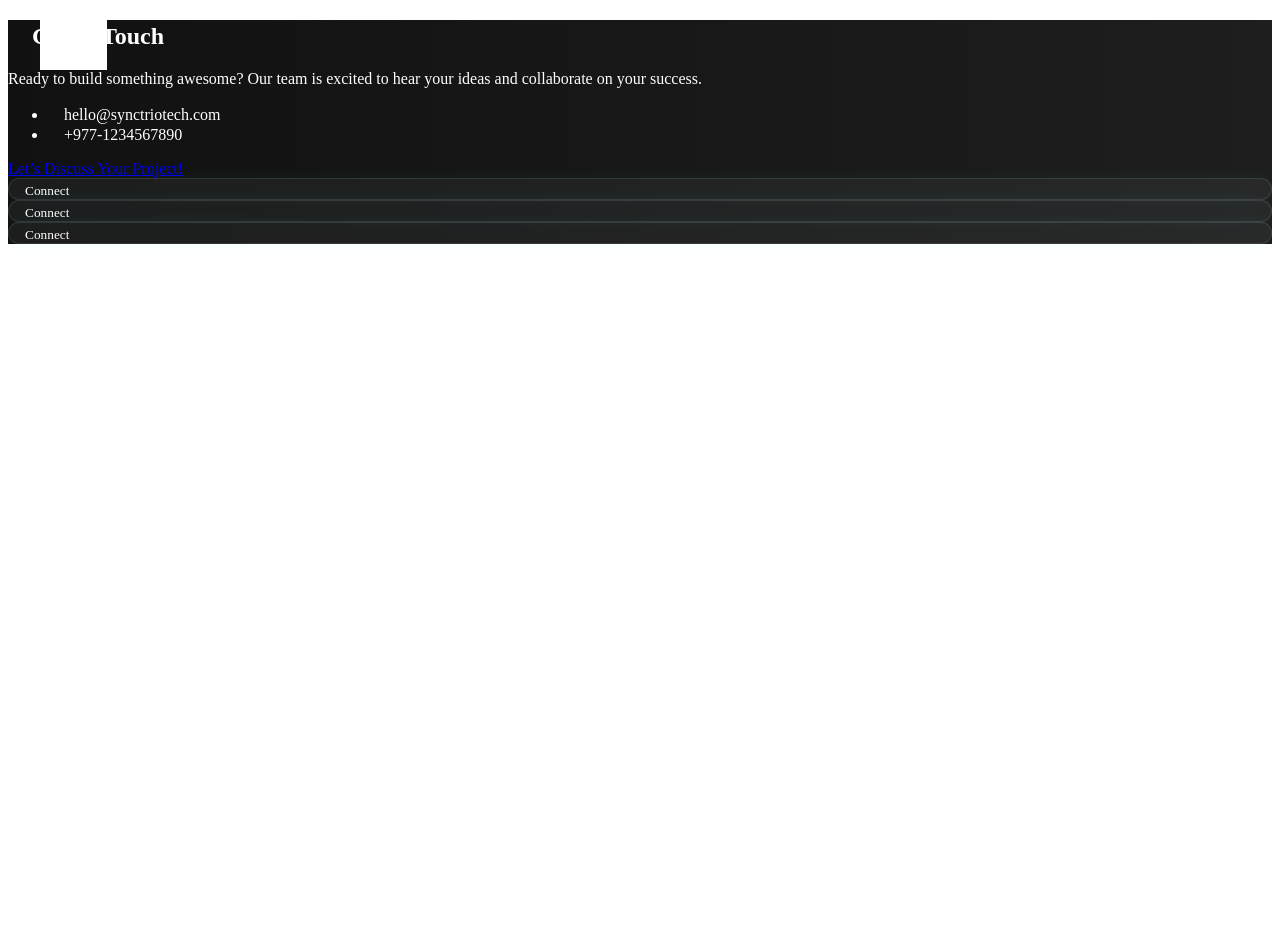
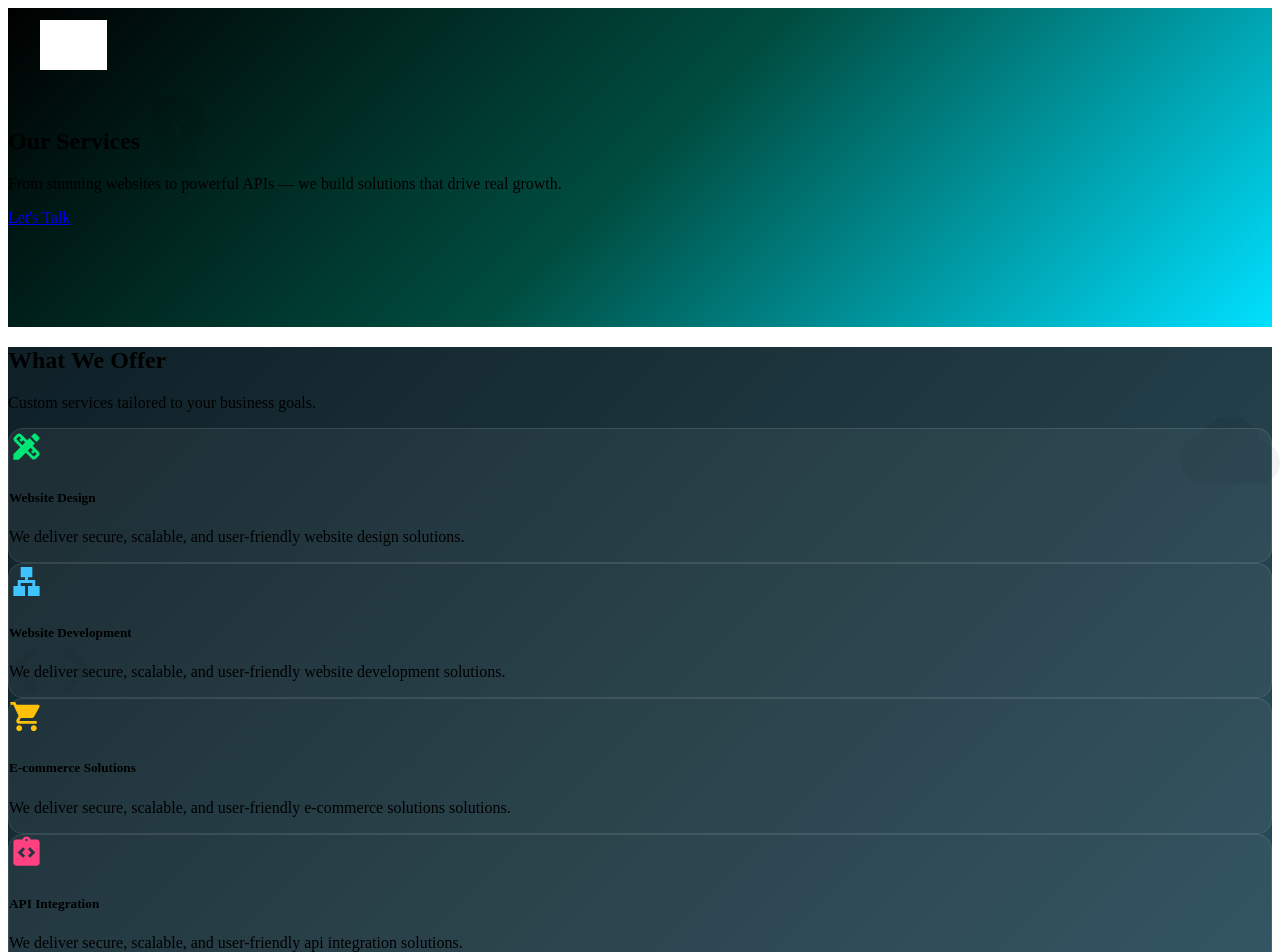
Before and after one commit to Samkb/synctriotech, a React (Vite) app in the folder react-src/: page /services in a window 1280 px wide. Shown: the top 952 px of the page. Before the commit the page ends 800 px from the top, so only its background shows below. Built offline with nearby package versions, Linux system fonts and the light colour scheme; grey boxes are pictures that could not be loaded; some icons are missing.

Commit message:
ready for beta release

```diff
--- a/react-src/package.json
+++ b/react-src/package.json
@@ -14,6 +14,7 @@
     "@emotion/styled": "^11.14.0",
     "@mui/icons-material": "^7.0.2",
     "@mui/material": "^7.0.2",
+    "aos": "^2.3.4",
     "framer-motion": "^12.6.5",
     "lottie-react": "^2.4.1",
     "react": "^19.0.0",
@@ -23,6 +24,7 @@
   },
   "devDependencies": {
     "@eslint/js": "^9.21.0",
+    "@types/aos": "^3.0.7",
     "@types/react": "^19.1.0",
     "@types/react-dom": "^19.1.1",
     "@vitejs/plugin-react": "^4.3.4",
--- a/react-src/src/App.tsx
+++ b/react-src/src/App.tsx
@@ -3,6 +3,7 @@ import { BrowserRouter as Router, Routes, Route } from "react-router-dom";
 import Home from "./pages/Home";
 import About from "./pages/About";
 import Contact from "./pages/Contact";
+import Services from "./pages/Services";
 import Header from "./components/Header";
 import Footer from "./components/Footer";
 import GoToTopButton from "./components/GoToTopButton";
@@ -14,6 +15,7 @@ const App: React.FC = () => {
       <Routes>
         <Route path="/" element={<Home />} />
         <Route path="/about" element={<About />} />
+        <Route path="/services" element={<Services />} />
         <Route path="/contact" element={<Contact />} />
       </Routes>
       <Footer />
--- a/react-src/src/components/Footer.tsx
+++ b/react-src/src/components/Footer.tsx
@@ -44,7 +44,7 @@ const Footer: React.FC = () => {
               </li>
             </ul>
 
-            <a href="#contact" className="hero-button">
+            <a href="/contact" className="hero-button">
               Let’s Discuss Your Project!
             </a>
           </motion.div>
--- a/react-src/src/components/Header.tsx
+++ b/react-src/src/components/Header.tsx
@@ -100,7 +100,7 @@ const Header: React.FC = () => {
         </div>
 
         <nav>
-          {["Home", "About", "Contact"].map((item, index) => (
+          {["Home", "About", "Services", "Contact"].map((item, index) => (
             <Link
               key={index}
               to={item === "Home" ? "/" : `/${item.toLowerCase()}`}
--- a/react-src/src/pages/About.tsx
+++ b/react-src/src/pages/About.tsx
@@ -55,7 +55,7 @@ const About: React.FC = () => {
       <section
         className="py-5"
         style={{
-          background: "linear-gradient(135deg, #303030, #1976d2)",
+          background: "linear-gradient(135deg, #1c1c1c, #1565c0, #00cc99)",
           color: "white",
         }}
       >
@@ -135,7 +135,7 @@ const About: React.FC = () => {
       <section
         className="py-5 text-center text-white"
         style={{
-          background: "linear-gradient(135deg, #000000, #1e3c72, #2a5298)",
+          background: "linear-gradient(135deg, #101820, #1e3c72, #29a3a3)",
         }}
       >
         <div className="container">
--- /dev/null
+++ b/react-src/src/pages/Services.tsx
@@ -0,0 +1,225 @@
+import React from "react";
+import { Link } from "react-router-dom";
+import {
+  DesignServices,
+  Lan,
+  IntegrationInstructions,
+  RocketLaunch as RocketLaunchIcon,
+  ShoppingCart,
+  TrendingUp,
+  Build,
+  Handshake as HandshakeIcon,
+  EmojiObjects,
+  Code,
+  Cloud,
+} from "@mui/icons-material";
+
+const Services: React.FC = () => {
+  return (
+    <div className="services-page position-relative overflow-hidden">
+      {/* Floating Icons */}
+      <EmojiObjects className="floating-icon top-10 start-10" />
+      <Code className="floating-icon bottom-10 start-0" />
+      <Cloud className="floating-icon top-50 end-0" />
+
+      {/* 🔥 Hero Section */}
+      <section
+        className="text-white py-5 position-relative"
+        style={{
+          background: "linear-gradient(135deg, #000000, #004d40, #00e0ff)",
+          paddingTop: "100px",
+          paddingBottom: "100px",
+        }}
+      >
+        <div className="container text-center">
+          <h1 className="display-4 fw-bold mb-3 fade-in-animation">
+            Our Services
+          </h1>
+          <p className="lead mb-4 fade-in-animation">
+            From stunning websites to powerful APIs — we build solutions that
+            drive real growth.
+          </p>
+          <Link
+            to="/contact"
+            className="btn btn-light px-4 py-2 fw-semibold rounded-pill fade-in-animation"
+          >
+            Let's Talk
+          </Link>
+        </div>
+      </section>
+
+      {/* 💼 Service Highlights */}
+      <section
+        className="py-5 text-white"
+        style={{
+          background: "linear-gradient(135deg, #0f2027, #203a43, #2c5364)",
+        }}
+      >
+        <div className="container">
+          <div className="text-center mb-5">
+            <h2 className="fw-bold fade-in-animation">What We Offer</h2>
+            <p className="lead fade-in-animation">
+              Custom services tailored to your business goals.
+            </p>
+          </div>
+          <div className="row g-4">
+            {[
+              {
+                title: "Website Design",
+                icon: <DesignServices fontSize="large" />,
+                color: "#00e676",
+              },
+              {
+                title: "Website Development",
+                icon: <Lan fontSize="large" />,
+                color: "#40c4ff",
+              },
+              {
+                title: "E-commerce Solutions",
+                icon: <ShoppingCart fontSize="large" />,
+                color: "#ffc107",
+              },
+              {
+                title: "API Integration",
+                icon: <IntegrationInstructions fontSize="large" />,
+                color: "#ff4081",
+              },
+              {
+                title: "SEO Services",
+                icon: <TrendingUp fontSize="large" />,
+                color: "#9575cd",
+              },
+              {
+                title: "Ongoing Maintenance",
+                icon: <Build fontSize="large" />,
+                color: "#ff8a65",
+              },
+            ].map(({ title, icon, color }, index) => (
+              <div key={index} className="col-md-6 col-lg-4 fade-in-animation">
+                <div
+                  className="p-4 h-100 shadow text-center"
+                  style={{
+                    backgroundColor: "rgba(255, 255, 255, 0.05)",
+                    backdropFilter: "blur(10px)",
+                    border: "1px solid rgba(255, 255, 255, 0.1)",
+                    borderRadius: "15px",
+                    transition: "all 0.3s ease-in-out",
+                  }}
+                >
+                  <div className="mb-3" style={{ color }}>
+                    {icon}
+                  </div>
+                  <h5 className="fw-bold">{title}</h5>
+                  <p className="small">
+                    We deliver secure, scalable, and user-friendly{" "}
+                    {title.toLowerCase()} solutions.
+                  </p>
+                </div>
+              </div>
+            ))}
+          </div>
+        </div>
+      </section>
+
+      {/* 🛠️ Why Choose Us */}
+      <section
+        className="py-5 text-white"
+        style={{
+          background: "linear-gradient(135deg, #1a1a1a, #003c8f)",
+        }}
+      >
+        <div className="container">
+          <h2 className="fw-bold text-center mb-4 fade-in-animation">
+            Why Choose SyncTrio?
+          </h2>
+          <div className="row text-center">
+            <div className="col-md-4 mb-4 fade-in-animation">
+              <HandshakeIcon fontSize="large" style={{ color: "#00FF88" }} />
+              <h5 className="mt-3">Partnership Focus</h5>
+              <p>We collaborate closely to deliver aligned solutions.</p>
+            </div>
+            <div className="col-md-4 mb-4 fade-in-animation">
+              <RocketLaunchIcon fontSize="large" style={{ color: "#40ffba" }} />
+              <h5 className="mt-3">Speed + Quality</h5>
+              <p>Our agile process ensures fast & reliable output.</p>
+            </div>
+            <div className="col-md-4 mb-4 fade-in-animation">
+              <TrendingUp fontSize="large" style={{ color: "#00e0ff" }} />
+              <h5 className="mt-3">Growth-Oriented</h5>
+              <p>Solutions crafted to help you scale confidently.</p>
+            </div>
+          </div>
+        </div>
+      </section>
+
+      {/* 🚀 CTA */}
+      <section
+        className="py-5 text-center text-white"
+        style={{
+          background: "linear-gradient(135deg, #000000, #004e92, #000428)",
+        }}
+      >
+        <div className="container">
+          <h2 className="fw-bold mb-3 fade-in-animation">
+            Ready to Grow Your Business?
+          </h2>
+          <p className="lead mb-4 fade-in-animation">
+            Let’s build something extraordinary together.
+          </p>
+          <Link
+            to="/start-project"
+            className="btn btn-lg fw-bold fade-in-animation"
+            style={{
+              backgroundColor: "#00FF88",
+              color: "#000",
+              borderRadius: "30px",
+              padding: "0.75rem 2rem",
+            }}
+          >
+            Start a Project
+          </Link>
+        </div>
+      </section>
+
+      {/* Floating Icon Styles */}
+      <style>{`
+        .floating-icon {
+          position: absolute;
+          opacity: 0.05;
+          font-size: 100px;
+          z-index: 0;
+          animation: float 6s ease-in-out infinite;
+        }
+        @keyframes float {
+          0% { transform: translateY(0); }
+          50% { transform: translateY(-20px); }
+          100% { transform: translateY(0); }
+        }
+        .top-10 { top: 10%; }
+        .bottom-10 { bottom: 10%; }
+        .top-50 { top: 50%; transform: translateY(-50%); }
+        .start-0 { left: 0; }
+        .start-10 { left: 10%; }
+        .end-0 { right: 0; }
+
+        .fade-in-animation {
+          opacity: 0;
+          animation: fadeIn 1s ease-in-out forwards;
+        }
+
+        @keyframes fadeIn {
+          0% {
+            opacity: 0;
+            transform: translateY(20px);
+          }
+          100% {
+            opacity: 1;
+            transform: translateY(0);
+          }
+        }
+      `}</style>
+    </div>
+  );
+};
+
+export default Services;
```
Also changed, not shown: 3 other files (tests, documents, lock files or other folders).
